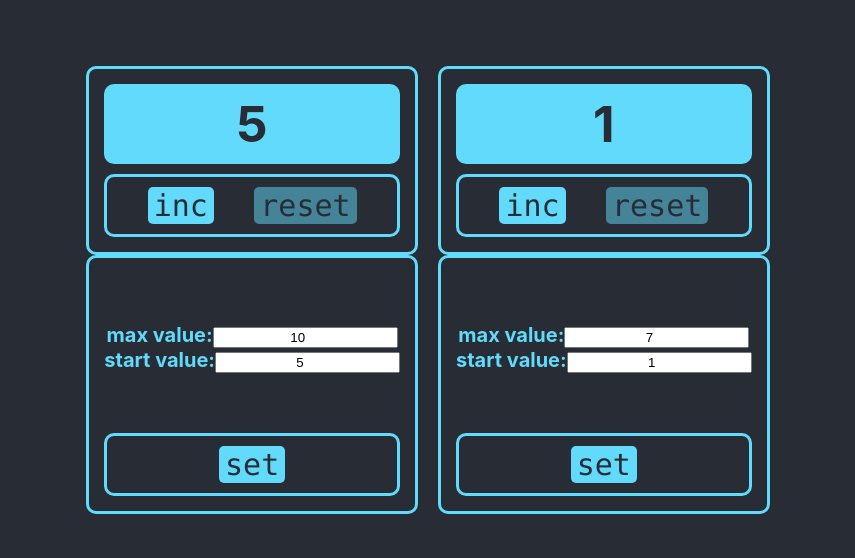
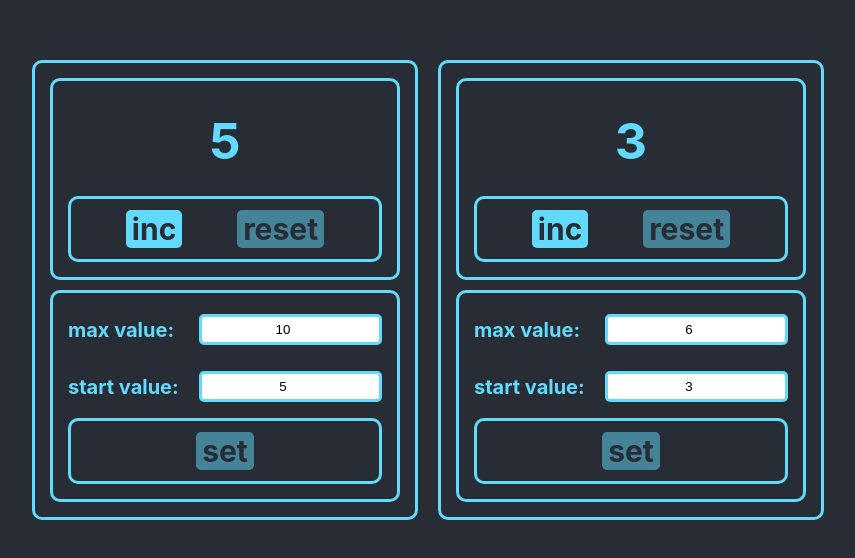
Before and after one commit to YurySamsonenka/Counter-React-Incubator, a React (Create React App) app: page / in a window 1280 px wide. Shown: the part 110-668 px from the top of the page, without its empty margins (212-1067 px from the left). Built offline with nearby package versions, Linux system fonts and the light colour scheme.

Commit message:
made a working counter, fixed the styles

```diff
--- a/src/App.css
+++ b/src/App.css
@@ -1,3 +1,9 @@
+:root {
+  --main-color: #61dafb;
+  --bgc-color: #282c34;
+  --warning-color: #ff0000;
+}
+
 .App {
   display: flex;
   align-items: center;
@@ -9,8 +15,12 @@
   column-gap: 20px;
 }
 
-
-:root {
-  --main-color: #61dafb;
-  --bgc-color: #282c34;
+.counter {
+  display: flex;
+  flex-direction: column;
+  min-width: 350px;
+  padding: 15px;
+  border: 3px solid var(--main-color);
+  border-radius: 10px;
+  row-gap: 10px;
 }
--- a/src/App.tsx
+++ b/src/App.tsx
@@ -1,42 +1,93 @@
+import './App.css';
 import React, { useState } from 'react';
-import './App.css';
-import { Counter, CounterPropsType } from './counter/Counter';
 import { v1 } from 'uuid';
+import { CounterDisplay } from './counterDisplay/CounterDisplay';
 import { CounterSetting } from './counterSetting/CounterSetting';
 
 function App() {
 	type CounterConfigType = {
 		counterId: string
 		startValue: number
-		endValue: number
+		endValue: number,
 	}
 
 	type CurrentValueType = {
 		[counterId: string]: number
 	}
 
+	type trackingChangesInInputValuesType = {
+		[counterId: string]: InputValuesType
+	}
+
+	type InputValuesType = {
+		startValue: number
+		endValue: number
+	}
+
+	//TODO: сделать localStorage c id через v1()
+
 	const [countersConfig, setCountersConfig] = useState<Array<CounterConfigType>>([
-		{ counterId: v1(), startValue: 5, endValue: 10 },
-		{ counterId: v1(), startValue: 1, endValue: 7 },
+		{ counterId: 'asdfasdfsadfasd', startValue: 5, endValue: 10 },
+		{ counterId: 'asdfasdfasdfxzczxc', startValue: 3, endValue: 6 },
 	]);
 
-	const currentValuesCreator = countersConfig.reduce<Record<string, number>>((acc,
+	const currentCounterValuesCreator = countersConfig.reduce<Record<string, number>>((acc,
 		curr): CurrentValueType => {
 		acc[curr.counterId] = curr.startValue;
 		return acc;
 	}, {});
 
-	const [currentValues, setCurrentValues] = useState(currentValuesCreator);
+	const [currentCounterValues, setCurrentCounterValues] = useState(currentCounterValuesCreator);
+
+	const trackingChangesInInputValuesCreator = countersConfig.reduce<Record<string, InputValuesType>>(
+		(acc,
+			curr): trackingChangesInInputValuesType => {
+			acc[curr.counterId] = {
+				startValue: curr.startValue,
+				endValue: curr.endValue,
+			};
+			return acc;
+		},
+		{});
+
+	const [trackingChangesInInputValues, setTrackingChangesInInputValues] = useState<trackingChangesInInputValuesType>(
+		trackingChangesInInputValuesCreator);
 
 	const increment = (counterId: string) => {
-		setCurrentValues({ ...currentValues, [counterId]: currentValues[counterId] + 1 });
+		setCurrentCounterValues({
+			...currentCounterValues,
+			[counterId]: currentCounterValues[counterId] + 1,
+		});
 	};
 
 	const resetIncrement = (counterId: string) => {
 		const configForCounter = countersConfig.find(c => c.counterId === counterId);
 		if (configForCounter) {
-			setCurrentValues({ ...currentValues, [counterId]: configForCounter?.startValue });
+			setCurrentCounterValues({
+				...currentCounterValues,
+				[counterId]: configForCounter?.startValue,
+			});
 		}
+	};
+
+	const onChangeStartValueSetting = (e: React.ChangeEvent<HTMLInputElement>, counterId: string) => {
+		setTrackingChangesInInputValues({
+			...trackingChangesInInputValues,
+			[counterId]: {
+				...trackingChangesInInputValues[counterId],
+				startValue: +e.currentTarget.value,
+			},
+		});
+	};
+
+	const onChangeEndValueSetting = (e: React.ChangeEvent<HTMLInputElement>, counterId: string) => {
+		setTrackingChangesInInputValues({
+			...trackingChangesInInputValues,
+			[counterId]: {
+				...trackingChangesInInputValues[counterId],
+				endValue: +e.currentTarget.value,
+			},
+		});
 	};
 
 	const setCounterSettings = (counterId: string, startValue: number, endValue: number) => {
@@ -45,30 +96,32 @@ function App() {
 			startValue,
 			endValue,
 		} : c));
-		setCurrentValues({ ...currentValues, [counterId]: startValue });
+		setCurrentCounterValues({ ...currentCounterValues, [counterId]: startValue });
 	};
-
-
 
 	return (
 		<div className="App">
 			{countersConfig.map(c => {
-				const monitoringSettingsChanges = () => {
-
-				};
-
-				return (<div key={c.counterId}>
-					<Counter
+				return (<div key={c.counterId} className={'counter'}>
+					<CounterDisplay
 						counterId={c.counterId}
 						startValue={c.startValue}
 						endValue={c.endValue}
-						currentValue={currentValues[c.counterId]}
+						currentValue={currentCounterValues[c.counterId]}
 						increment={increment}
-						resetIncrement={resetIncrement} />
+						resetIncrement={resetIncrement}
+						startValueFromInput = {trackingChangesInInputValues[c.counterId].startValue}
+						endValueFromInput = {trackingChangesInInputValues[c.counterId].endValue}
+					/>
 					<CounterSetting counterId={c.counterId}
 						startValue={c.startValue}
 						endValue={c.endValue}
-						setCounterSettings={setCounterSettings} />
+						startValueFromInput={trackingChangesInInputValues[c.counterId].startValue}
+						endValueFromInput = {trackingChangesInInputValues[c.counterId].endValue}
+						setCounterSettings={setCounterSettings}
+						onChangeStartValueSetting={onChangeStartValueSetting}
+						onChangeEndValueSetting={onChangeEndValueSetting}
+					/>
 				</div>);
 			})}
 		</div>
--- a/src/button/Button.style.css
+++ b/src/button/Button.style.css
@@ -1,14 +1,17 @@
-
 .button {
-  font-family: source-code-pro, Menlo, Monaco, Consolas, 'Courier New',
-  monospace;
-  font-size: 30px;
+  font-family: inherit;
+  font-size: 3rem;
+  font-weight: 700;
+  cursor: pointer;
   color: var(--bgc-color);
   border: none;
   border-radius: 5px;
   background-color: var(--main-color);
+  display: flex;
+  align-items: center;
 }
 
 .button:disabled {
   opacity: 0.5;
+  cursor: auto;
 }
--- a/src/counter/Counter.style.css
+++ /dev/null
@@ -1,34 +0,0 @@
-.counter {
-  display: flex;
-  flex-direction: column;
-  row-gap: 10px;
-  border: 3px solid var(--main-color);
-  border-radius: 10px;
-  padding: 15px;
-}
-
-.display {
-  font-size: 50px;
-  font-weight: 700;
-  display: flex;
-  align-items: center;
-  justify-content: center;
-  height: 80px;
-  color: var(--bgc-color);
-  border-radius: 10px;
-  background-color: var(--main-color);
-}
-
-.red {
-  font-size: 60px;
-  color: red;
-}
-
-.block {
-  display: flex;
-  padding: 10px;
-  border: 3px solid var(--main-color);
-  border-radius: 10px;
-  column-gap: 10px;
-  justify-content: space-evenly;
-}
--- a/src/counter/Counter.tsx
+++ /dev/null
@@ -1,44 +0,0 @@
-import React from 'react';
-import './Counter.style.css';
-import { Button } from '../button/Button';
-
-export type CounterPropsType = {
-	counterId: string
-	startValue: number
-	endValue: number
-	currentValue: number
-	increment: (counterId: string, prevValue: number) => void
-	resetIncrement: (counterId: string) => void
-}
-
-export const Counter = ({
-	counterId,
-	startValue,
-	endValue,
-	currentValue,
-	increment,
-	resetIncrement,
-}: CounterPropsType) => {
-
-	const isIncDisabled = currentValue >= endValue;
-	const isResetDisabled = currentValue === startValue;
-
-	const onClickIncrementHandler = () => {
-		increment(counterId, startValue);
-	};
-
-	const onClickResetIncrementHandler = () => {
-		resetIncrement(counterId);
-	};
-
-	return (
-		<div className={'counter'}>
-			<div className={`${currentValue >= endValue ? 'red' : ''} display`}>{currentValue}</div>
-			<div className={'block'}>
-				<Button title={'inc'} onClick={onClickIncrementHandler} disabled={isIncDisabled} />
-				<Button title={'reset'} onClick={onClickResetIncrementHandler} disabled={isResetDisabled} />
-			</div>
-		</div>
-	)
-		;
-};
--- /dev/null
+++ b/src/counterDisplay/CounterDisplay.style.css
@@ -0,0 +1,46 @@
+.counter-display {
+  display: flex;
+  flex-direction: column;
+  padding: 15px;
+  border: 3px solid var(--main-color);
+  border-radius: 10px;
+  row-gap: 10px;
+}
+
+.display {
+  font-size: 5rem;
+  font-weight: 700;
+  display: flex;
+  align-items: center;
+  justify-content: center;
+  min-height: 90px;
+  color: var(--main-color);
+  border-radius: 10px;
+}
+
+.btn-block {
+  display: flex;
+  align-items: center;
+  justify-content: space-evenly;
+  min-height: 40px;
+  padding: 10px;
+  border: 3px solid var(--main-color);
+  border-radius: 10px;
+  column-gap: 10px;
+
+}
+
+.final-value {
+  font-size: 6.5rem;
+  color: var(--warning-color);
+}
+
+.message {
+  font-size: 2rem;
+  font-weight: 700;
+  color: var(--main-color);
+}
+
+.message_warning {
+  color: var(--warning-color);
+}
--- /dev/null
+++ b/src/counterDisplay/CounterDisplay.tsx
@@ -0,0 +1,63 @@
+import React from 'react';
+import './CounterDisplay.style.css';
+import { Button } from '../button/Button';
+
+export type CounterPropsType = {
+	counterId: string
+	startValue: number
+	endValue: number
+	currentValue: number
+	increment: (counterId: string, prevValue: number) => void
+	resetIncrement: (counterId: string) => void
+	startValueFromInput: number
+	endValueFromInput: number
+}
+
+export const CounterDisplay = ({
+	counterId,
+	startValue,
+	endValue,
+	currentValue,
+	increment,
+	resetIncrement,
+	startValueFromInput,
+	endValueFromInput,
+}: CounterPropsType) => {
+	const isIncDisabled = currentValue >= endValue;
+	const isResetDisabled = currentValue === startValue;
+
+	const onClickIncrementHandler = () => {
+		increment(counterId, startValue);
+	};
+
+	const onClickResetIncrementHandler = () => {
+		resetIncrement(counterId);
+	};
+
+	const checks = [startValueFromInput < 0,
+		startValueFromInput > endValueFromInput - 1,
+		startValueFromInput !== startValue,
+		endValueFromInput !== endValue];
+
+	return (
+		<div className={'counter-display'}>
+			<div className={`${currentValue >= endValue
+				? 'final-value'
+				: ''} display`}>{currentValue}</div>
+			<div className={'btn-block'}>
+				{checks[0] || checks[1]
+					? <div className={'message message_warning'}>Incorrect value!</div>
+					: checks[2] || checks[3]
+						? <div className={'message'}>enter value and press 'set'</div>
+						: <>
+							<Button title={'inc'} onClick={onClickIncrementHandler} disabled={isIncDisabled} />
+							<Button title={'reset'}
+								onClick={onClickResetIncrementHandler}
+								disabled={isResetDisabled} />
+						</>
+				}
+			</div>
+		</div>
+	)
+		;
+};
--- a/src/counterSetting/CounterSetting.style.css
+++ b/src/counterSetting/CounterSetting.style.css
@@ -1,17 +1,33 @@
-.display-setting {
-	font-size: 20px;
+.setting {
+  font-size: 2rem;
   font-weight: 700;
   display: flex;
-	row-gap: 20px;
+  align-items: center;
   flex-direction: column;
-	align-items: center;
-	justify-content: center;
-	height: 150px;
+  justify-content: space-evenly;
+  height: 100px;
   color: var(--main-color);
   border-radius: 10px;
-	/*background-color: var(--main-color);*/
+  row-gap: 20px;
 }
 
-.display-setting input {
+.setting div {
+  display: flex;
+  align-items: center;
+  justify-content: space-between;
+  width: 100%;
+}
+
+.setting-input {
+  padding: 5px 0 5px;
   text-align: center;
+  border: 3px solid var(--main-color);
+  border-radius: 5px;
 }
+
+.warning {
+  font-size: 13.3333px;
+  border: 3px solid var(--warning-color);
+  background-color: rgb(237, 81, 140);
+  /*border: red;*/
+}
--- a/src/counterSetting/CounterSetting.tsx
+++ b/src/counterSetting/CounterSetting.tsx
@@ -1,4 +1,4 @@
-import React, { useState } from 'react';
+import React from 'react';
 import './CounterSetting.style.css';
 import { Button } from '../button/Button';
 
@@ -6,52 +6,72 @@ export type CounterSettingPropsType = {
 	counterId: string
 	startValue: number
 	endValue: number
+	startValueFromInput: number
+	endValueFromInput: number
 	setCounterSettings: (counterId: string, startValue: number, endValue: number) => void
+	onChangeStartValueSetting: (e: React.ChangeEvent<HTMLInputElement>, counterId: string) => void
+	onChangeEndValueSetting: (e: React.ChangeEvent<HTMLInputElement>, counterId: string) => void
 }
 
 export const CounterSetting = ({
 	counterId,
 	startValue,
 	endValue,
+	startValueFromInput,
+	endValueFromInput,
 	setCounterSettings,
+	onChangeStartValueSetting,
+	onChangeEndValueSetting,
 }: CounterSettingPropsType) => {
 
-	// const isIncDisabled = currentValue >= endValue;
-	// const isResetDisabled = currentValue === startValue;
+	const onChangeStartValueSettingHandler = (e: React.ChangeEvent<HTMLInputElement>) => {
+		onChangeStartValueSetting(
+			e,
+			counterId);
+	}
 
-	const [initValue, setInitValue] = useState(startValue);
-	const [maxValue, setMaxValue] = useState(endValue);
-	console.log(counterId);
+	const onChangeEndValueSettingHandler = (e: React.ChangeEvent<HTMLInputElement>) => {
+		onChangeEndValueSetting(
+			e,
+			counterId);
+	}
 
-	const [error, setError] = useState<boolean>(false);
-
-	const onChangeStartValueHandler = (e: React.ChangeEvent<HTMLInputElement>) => {
-		setMaxValue(+e.currentTarget.value);
-	};
-	const onChangeEndValueHandler = (e: React.ChangeEvent<HTMLInputElement>) => {
-		setInitValue(+e.currentTarget.value);
+	const setCounterSettingsHandler = () => {
+		setCounterSettings(counterId, startValueFromInput, endValueFromInput);
 	};
 
+	const checks = [startValueFromInput < 0,
+		startValueFromInput > endValueFromInput - 1,
+		startValue === startValueFromInput,
+		endValue === endValueFromInput];
+
 	return (
-		<div className={'counter'}>
-			<div className={`display-setting`}>
-				{error
-					? 'тасок нет'
-					: <div>
+		<div className={'counter-display'}>
+			<div className={`setting`}>
 				<div>
 					<label htmlFor="maxValue">max value:</label>
-							<input value={maxValue} type={'number'} id={'maxValue'} onChange={onChangeStartValueHandler} />
+					<input value={endValueFromInput}
+						type={'number'}
+						id={'maxValue'}
+						className={`setting-input ${checks[1]
+							? 'warning'
+							: ''}`}
+						onChange={onChangeEndValueSettingHandler} />
 				</div>
 				<div>
 					<label htmlFor="startValue">start value:</label>
-							<input value={initValue} type={'number'} id={'startValue'} onChange={onChangeEndValueHandler} />
+					<input value={startValueFromInput}
+						type={'number'}
+						id={'startValue'}
+						className={`setting-input ${checks[0] || checks[1] ? 'warning' : ''}`}
+						onChange={onChangeStartValueSettingHandler} />
 				</div>
-					</div>}
 			</div>
-			<div className={'block'}>
-				<Button title={'set'} onClick={() => {
-					setCounterSettings(counterId, initValue, maxValue);
-				}} />
+			<div className={'btn-block'}>
+				<Button title={'set'}
+					onClick={setCounterSettingsHandler}
+					disabled={checks[0] || checks[1] ||
+						(checks[2] && checks[3])} />
 			</div>
 		</div>
 	)
--- a/src/index.css
+++ b/src/index.css
@@ -1,5 +1,6 @@
 html {
   height: 100%;
+  font-size: 10px;
 }
 
 body {
--- a/src/index.tsx
+++ b/src/index.tsx
@@ -1,8 +1,8 @@
 import React from 'react';
 import ReactDOM from 'react-dom/client';
 import './index.css';
+import reportWebVitals from './reportWebVitals';
 import App from './App';
-import reportWebVitals from './reportWebVitals';
 
 const root = ReactDOM.createRoot(
   document.getElementById('root') as HTMLElement
```
Also changed, not shown: 1 other file (tests, documents, lock files or other folders). Lines whose indentation alone changed are shown as unchanged.
